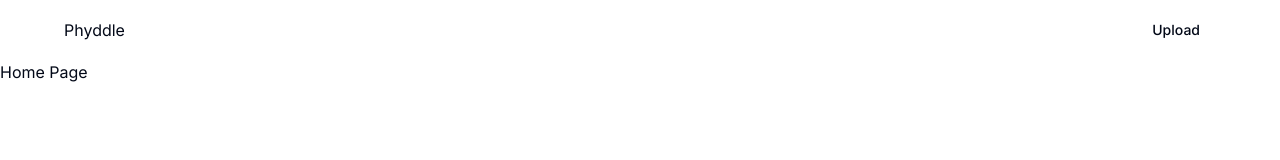
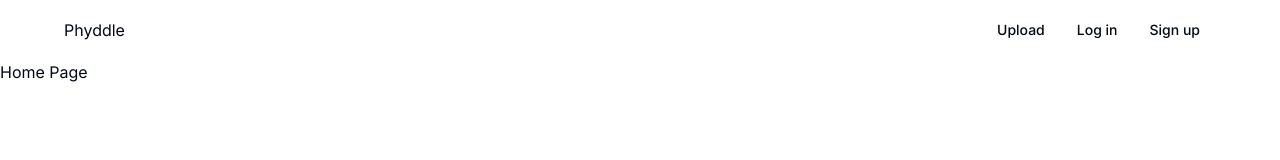
Before and after one commit to jimmy2952/phyddle, a Next.js app: page / in a window 1280 px wide. Shown: the top 160 px of the page. Built offline with nearby package versions, Linux system fonts and the light colour scheme.

Commit message:
feat: adding log in and sign up on navbar

```diff
--- a/components/navbar.tsx
+++ b/components/navbar.tsx
@@ -20,6 +20,7 @@ export default function Navbar() {
             </NavigationMenuLink>
           </Link>
         </NavigationMenuItem>
+        <div className="flex">
           <NavigationMenuItem>
             <Link href="/upload" legacyBehavior passHref>
               <NavigationMenuLink className={navigationMenuTriggerStyle()}>
@@ -27,6 +28,21 @@ export default function Navbar() {
               </NavigationMenuLink>
             </Link>
           </NavigationMenuItem>
+          <NavigationMenuItem>
+            <Link href="/login" legacyBehavior passHref>
+              <NavigationMenuLink className={navigationMenuTriggerStyle()}>
+              Log in
+              </NavigationMenuLink>
+            </Link>
+          </NavigationMenuItem>
+          <NavigationMenuItem>
+            <Link href="/signup" legacyBehavior passHref>
+              <NavigationMenuLink className={navigationMenuTriggerStyle()}>
+              Sign up
+              </NavigationMenuLink>
+            </Link>
+          </NavigationMenuItem>
+        </div>
       </NavigationMenuList>
     </NavigationMenu>
   );
```
Lines whose indentation alone changed are shown as unchanged.
